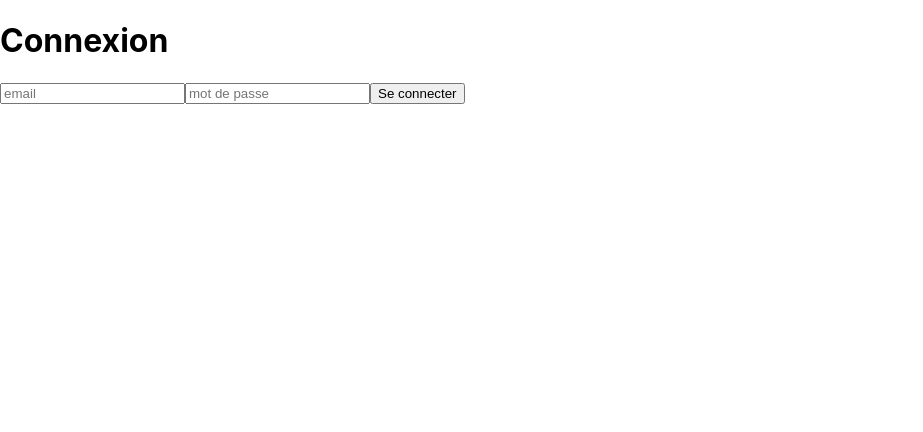
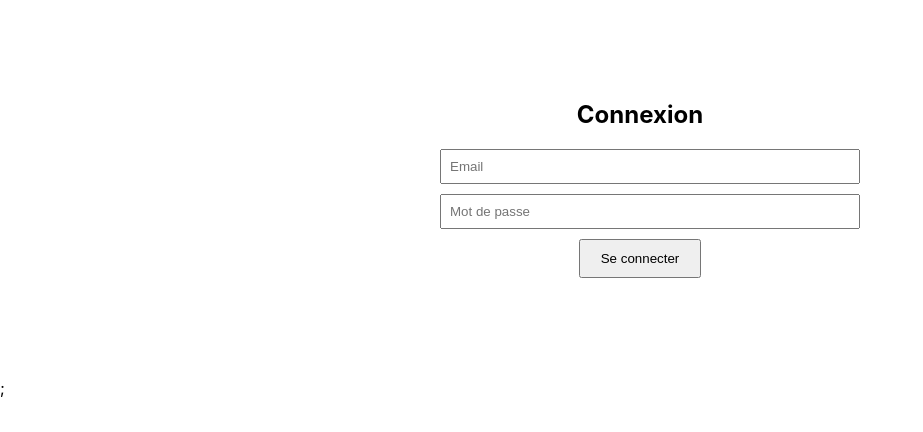
Before and after one commit to Corentin-pqt87/API-pour-le-port-de-plaisance-Russel, a React (Create React App) app in the folder frontend/: page / in a window 1280 px wide. Shown: the top 432 px of the page, without its empty margins (0-923 px from the left). Built offline with nearby package versions, Linux system fonts and the light colour scheme.

Commit message:
page de login

```diff
--- a/frontend/src/App.js
+++ b/frontend/src/App.js
@@ -1,25 +1,14 @@
 import './App.css';
+import './pages/Login';
 import React, { useState } from "react";
 import { login } from "./services/api";
+import Login from './pages/Login';
 
 function App() {
 
-  const [email, setEmail] = useState("");
-  const [password, setPassword] = useState("");
-
-  async function handleLogin() {
-    const res = await login(email, password);
-    console.log(res);
-  }
-
   return (
     <div>
-      <h1>Connexion</h1>
-      <input placeholder="email" onChange={e => setEmail(e.target.value)} />
-
-      <input placeholder="mot de passe" type="password" onChange={e => setPassword(e.target.value)} />
-
-      <button onClick={handleLogin}>Se connecter</button>
+      <Login />;
     </div>
   );
 }
--- /dev/null
+++ b/frontend/src/pages/Login.jsx
@@ -0,0 +1,65 @@
+import React, { useState } from "react";
+
+function Login() {
+  const [email, setEmail] = useState("");
+  const [password, setPassword] = useState("");
+  const [message, setMessage] = useState(""); // Ajout du state message
+
+  const handleLogin = async (e) => {
+    e.preventDefault(); // Empêche le rechargement de la page
+
+    try {
+      const res = await fetch("http://localhost:5000/users/authenticate", {
+        method: "POST",
+        headers: { "Content-Type": "application/json" },
+        body: JSON.stringify({ email, password }),
+      });
+
+      const text = await res.text();
+
+      if (text === "authenticate_succed") {
+        setMessage("Connexion réussie !");
+        // Ici tu peux récupérer le token JWT si besoin
+        const token = res.headers.get("Authorization");
+        localStorage.setItem("token", token);
+      } else if (text === "authenticate_credentials") {
+        setMessage("Mot de passe incorrect");
+      } else if (text === "user_not_found") {
+        setMessage("Utilisateur non trouvé");
+      } else {
+        setMessage("Erreur inconnue");
+      }
+    } catch (err) {
+      console.error(err);
+      setMessage("Erreur de connexion au serveur");
+    }
+  };
+
+  return (
+    <div style={{ maxWidth: 400, margin: "100px auto", textAlign: "center" }}>
+      <h2>Connexion</h2>
+      <form onSubmit={handleLogin}>
+        <input
+          type="email"
+          placeholder="Email"
+          value={email}
+          onChange={(e) => setEmail(e.target.value)}
+          required
+          style={{ display: "block", margin: "10px auto", padding: "8px", width: "100%" }}
+        />
+        <input
+          type="password"
+          placeholder="Mot de passe"
+          value={password}
+          onChange={(e) => setPassword(e.target.value)}
+          required
+          style={{ display: "block", margin: "10px auto", padding: "8px", width: "100%" }}
+        />
+        <button type="submit" style={{ padding: "10px 20px" }}>Se connecter</button>
+      </form>
+      <p>{message}</p>
+    </div>
+  );
+}
+
+export default Login;
```
